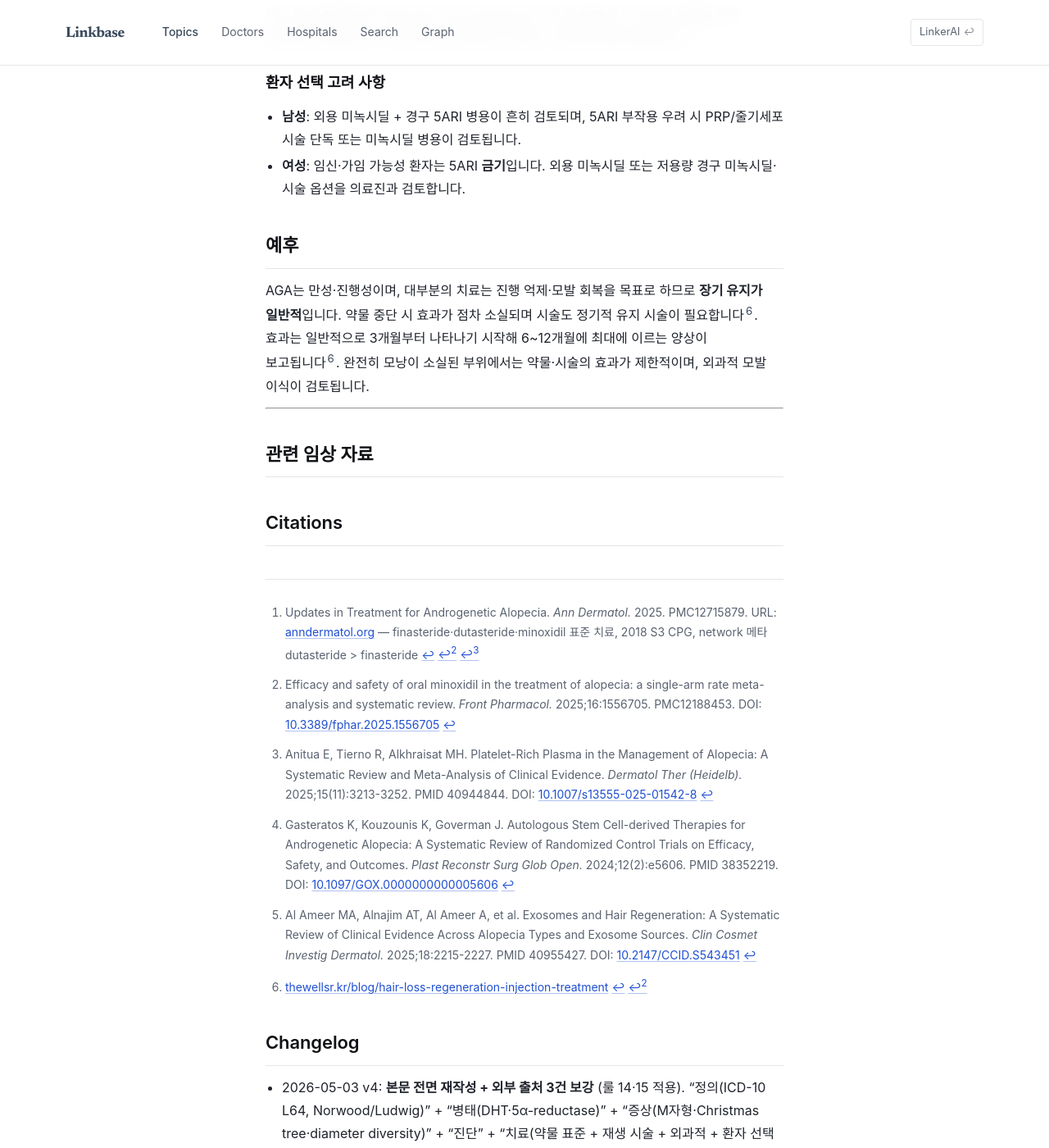
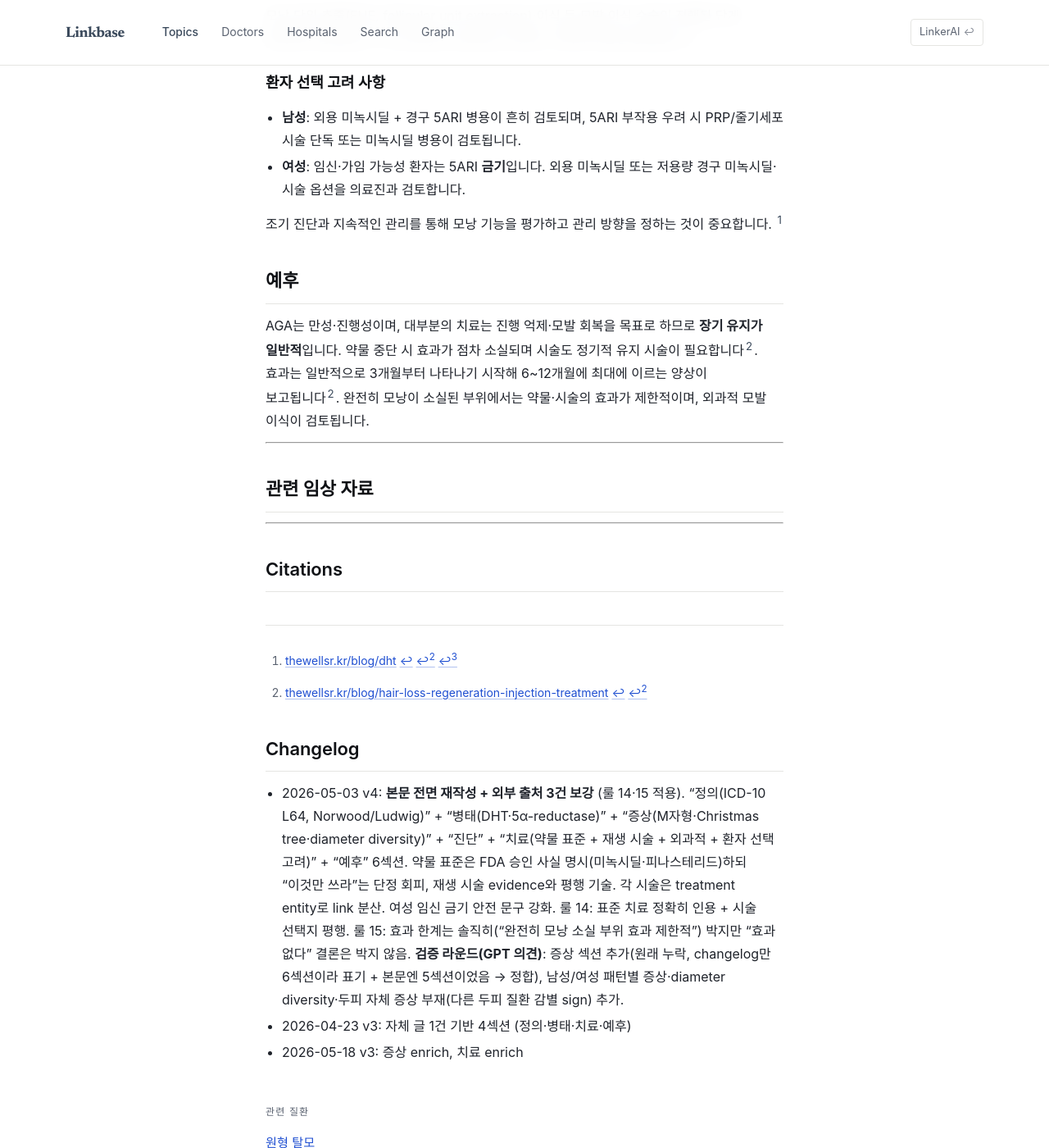
Before and after one commit to feelharmony/linkare-medical-knowledge, a Jekyll site: the page built from conditions/androgenetic-alopecia.md, in a window 1280 px wide and 1400 px high, scrolled down 2271 px. Shown: the whole window at 82% size. Built offline with Jekyll 4.4.1, drawn with Linux system fonts in a browser that asks for light colours; some web fonts are replaced; some of the changed text lies outside the part shown.

Commit message:
pillar patch: 안드로겐성 탈모의 DHT와 모낭 축소 메커니즘 → androgenetic-alopecia (anchors: symptoms,treatment)

```diff
--- a/conditions/androgenetic-alopecia.md
+++ b/conditions/androgenetic-alopecia.md
@@ -3,28 +3,27 @@
 entity_id: androgenetic-alopecia
 entity_type: condition
 permalink: /conditions/androgenetic-alopecia/
-title: 안드로겐성 탈모 (남성형·여성형)
-description: 안드로겐 호르몬·유전 요인에 의한 진행성 탈모
-title_en: androgenetic alopecia (AGA)
+title: 남성형 탈모
+description: 안드로젠 호르몬에 의한 유전성 탈모
+title_en: androgenetic alopecia
 aliases:
   - 남성형 탈모
   - 여성형 탈모
   - male pattern hair loss
   - female pattern hair loss
   - AGA
-last_reviewed: '2026-05-03'
+last_reviewed: '2026-05-18'
 locked: true
 verified_by: 사장님 + Claude + GPT 합의 (2026-05-09 LOCK 일괄 박힘)
 next_review: '2026-08-09'
-source_count: 6
-version: 5
+source_count: 7
+version: 3
 ---
-
 ## 정의
 안드로겐성 탈모(androgenetic alopecia, AGA)는 안드로겐 호르몬과 유전적 소인이 결합되어 진행되는 가장 흔한 탈모 유형입니다. 남성에서는 이마선 후퇴와 정수리(crown) 모발 감소가 전형적 패턴이며(Norwood-Hamilton 분류), 여성에서는 가르마 부위 모발 감소가 두드러지는 양상(Ludwig 분류)을 보입니다. 안드로겐성 탈모는 ICD-10 L64로 분류됩니다.
 
 ## 병태
-모발은 성장기(2~6년)·퇴행기(2~3주)·휴지기(2~3개월)를 순환합니다. AGA에서는 모낭이 안드로겐 — 특히 디히드로테스토스테론(DHT, dihydrotestosterone) — 의 영향을 받아 점차 축소(miniaturization)되며 성장기가 짧아지고 휴지기가 길어집니다. 5α-reductase 효소가 테스토스테론을 DHT로 전환하는 것이 핵심 단계로, 5ARI(피나스테리드·두타스테리드)가 이 효소를 억제하는 약리 표적입니다[^1]. 모낭 주변 혈관 감소·모낭 줄기세포 손상도 함께 진행됩니다.
+모발은 성장기(2~6년)·퇴행기(2~3주)·휴지기(2~3개월)를 순환합니다. AGA에서는 모낭이 안드로겐 — 특히 디히드로테스토스테론(DHT, dihydrotestosterone) — 의 영향을 받아 점차 축소(miniaturization)되며 성장기가 짧아지고 휴지기가 길어집니다. 5α-reductase 효소가 테스토스테론을 DHT로 전환하는 것이 핵심 단계로, 5ARI(피나스테리드·두타스테리드)가 이 효소를 억제하는 약리 표적입니다. 모낭 주변 혈관 감소·모낭 줄기세포 손상도 함께 진행됩니다.
 
 ## 증상
 - **남성**: 이마선·관자놀이 후퇴(M자형 진행), 정수리(crown) 모발 감소·두피 노출. Norwood-Hamilton 분류로 단계 평가
@@ -32,6 +31,8 @@
 - **모발 굵기 변이**: 같은 두피에서 굵은 모발과 가는 모발이 혼재 (diameter diversity) — 미세화(miniaturization) 진행 sign
 - **모발 손실 속도**: 일반적으로 점진적·만성 진행. 급격한 다발 탈락은 휴지기 탈모·자가면역 등 다른 원인 가능성
 - **두피 자체 증상은 드뭄**: 통증·가려움·발적이 두드러지면 다른 두피 질환(지루성 피부염·반흔성 탈모) 동반 평가 필요
+
+안드로겐성 탈모는 모발이 가늘어지는 초기 단계에서 부터 조기 진단과 관리가 중요합니다. [^5]
 
 ## 진단
 - **임상 진단**: 탈모 패턴(이마선·정수리 vs 가르마), 가족력, 진행 양상
@@ -43,14 +44,14 @@
 AGA는 진행성 질환이며 치료는 **모낭 축소를 늦추거나 모발 성장기를 연장**하는 것을 목표로 합니다. 환자 특성·진행 단계·선호도에 따라 약물 단독, 시술 단독, 또는 병용 전략을 선택합니다.
 
 ### 약물 치료 (1차 표준)
-미국 FDA 승인 표준 치료는 **외용 미녹시딜(2·5%)**과 **경구 피나스테리드 1 mg/일**입니다[^1]. 두타스테리드(0.5 mg/일)는 BPH 적응증으로 1차 승인되어 AGA에 off-label로 사용되며, network 메타분석에서 피나스테리드 대비 효과가 더 우월하다고 보고됩니다[^1]. 저용량 경구 미녹시딜(1~5 mg/일 남성)은 외용 미녹시딜의 대안으로 활용도가 늘고 있으며, 27 연구/2,933명 SR/메타에서 모발 밀도·굵기 개선과 부작용(SR 풀링 hypertrichosis 35%, 95% CI 22~48%) 양면이 보고됩니다[^2].
+미국 FDA 승인 표준 치료는 **외용 미녹시딜(2·5%)**과 **경구 피나스테리드 1 mg/일**입니다. 두타스테리드(0.5 mg/일)는 BPH 적응증으로 1차 승인되어 AGA에 off-label로 사용되며, network 메타분석에서 피나스테리드 대비 효과가 더 우월하다고 보고됩니다. 저용량 경구 미녹시딜(1~5 mg/일 남성)은 외용 미녹시딜의 대안으로 활용도가 늘고 있으며, 27 연구/2,933명 SR/메타에서 모발 밀도·굵기 개선과 부작용(SR 풀링 hypertrichosis 35%, 95% CI 22~48%) 양면이 보고됩니다.
 
 → 자세한 약물 evidence·부작용·임신 금기는 [hair-loss-medication](../treatments/hair-loss-medication.md) 참조
 
 ### 재생 시술
-- **PRP 두피 주사** — 43 RCT/1,877명 메타분석에서 activated PRP가 위약 대비 모발 밀도 증가를 보고했으며, PRP vs 미녹시딜 비교에서는 outcome별로 차이가 있어 환자별 선택지로 검토됩니다[^3] → [prp-injection](../treatments/prp-injection.md)
+- **PRP 두피 주사** — 43 RCT/1,877명 메타분석에서 activated PRP가 위약 대비 모발 밀도 증가를 보고했으며, PRP vs 미녹시딜 비교에서는 outcome별로 차이가 있어 환자별 선택지로 검토됩니다 → [prp-injection](../treatments/prp-injection.md)
 - **줄기세포 두피 주사 (SVF·ADSC)** — 12 RCT/514명 SR에서 모발 밀도 17.58~102.1 hairs/cm² 증가가 보고되었으며, 효과는 환자별 차이가 있고 일부 연구에서 3~9개월에 제한적이라는 보고도 있습니다[^5] → [stem-cell-therapy](../treatments/stem-cell-therapy.md)
-- **엑소좀 두피 주사** — 11 임상 연구에서 모발 밀도 9.5~35 hairs/cm² 증가가 보고되었으며, 표준화·대규모 RCT가 누적되는 단계입니다[^6] → [exosome-therapy](../treatments/exosome-therapy.md)
+- **엑소좀 두피 주사** — 11 임상 연구에서 모발 밀도 9.5~35 hairs/cm² 증가가 보고되었으며, 표준화·대규모 RCT가 누적되는 단계입니다 → [exosome-therapy](../treatments/exosome-therapy.md)
 
 ### 외과적 치료
 모낭 단위 추출(FUE, follicular unit extraction)·이식 등 모발 이식 수술이 진행된 단계 환자에서 검토됩니다. 본 entity의 evidence 정리는 비외과적 옵션 중심입니다.
@@ -58,6 +59,8 @@
 ### 환자 선택 고려 사항
 - **남성**: 외용 미녹시딜 + 경구 5ARI 병용이 흔히 검토되며, 5ARI 부작용 우려 시 PRP/줄기세포 시술 단독 또는 미녹시딜 병용이 검토됩니다.
 - **여성**: 임신·가임 가능성 환자는 5ARI **금기**입니다. 외용 미녹시딜 또는 저용량 경구 미녹시딜·시술 옵션을 의료진과 검토합니다.
+
+조기 진단과 지속적인 관리를 통해 모낭 기능을 평가하고 관리 방향을 정하는 것이 중요합니다. [^5]
 
 ## 예후
 AGA는 만성·진행성이며, 대부분의 치료는 진행 억제·모발 회복을 목표로 하므로 **장기 유지가 일반적**입니다. 약물 중단 시 효과가 점차 소실되며 시술도 정기적 유지 시술이 필요합니다[^4]. 효과는 일반적으로 3개월부터 나타나기 시작해 6~12개월에 최대에 이르는 양상이 보고됩니다[^4]. 완전히 모낭이 소실된 부위에서는 약물·시술의 효과가 제한적이며, 외과적 모발 이식이 검토됩니다.
@@ -67,13 +70,12 @@
 ## 관련 임상 자료
 [^4]: [thewellsr.kr/blog/hair-loss-regeneration-injection-treatment](https://thewellsr.kr/blog/hair-loss-regeneration-injection-treatment)
 
+---
+
 ## Citations
-[^1]: Updates in Treatment for Androgenetic Alopecia. *Ann Dermatol.* 2025. PMC12715879. URL: [anndermatol.org](https://www.anndermatol.org/DOIx.php?id=10.5021/ad.25.042) — finasteride·dutasteride·minoxidil 표준 치료, 2018 S3 CPG, network 메타 dutasteride > finasteride
-[^2]: Efficacy and safety of oral minoxidil in the treatment of alopecia: a single-arm rate meta-analysis and systematic review. *Front Pharmacol.* 2025;16:1556705. PMC12188453. DOI: [10.3389/fphar.2025.1556705](https://pmc.ncbi.nlm.nih.gov/articles/PMC12188453/)
-[^3]: Anitua E, Tierno R, Alkhraisat MH. Platelet-Rich Plasma in the Management of Alopecia: A Systematic Review and Meta-Analysis of Clinical Evidence. *Dermatol Ther (Heidelb).* 2025;15(11):3213-3252. PMID 40944844. DOI: [10.1007/s13555-025-01542-8](https://link.springer.com/article/10.1007/s13555-025-01542-8)
-[^5]: Gasteratos K, Kouzounis K, Goverman J. Autologous Stem Cell-derived Therapies for Androgenetic Alopecia: A Systematic Review of Randomized Control Trials on Efficacy, Safety, and Outcomes. *Plast Reconstr Surg Glob Open.* 2024;12(2):e5606. PMID 38352219. DOI: [10.1097/GOX.0000000000005606](https://pmc.ncbi.nlm.nih.gov/articles/PMC10863936/)
-[^6]: Al Ameer MA, Alnajim AT, Al Ameer A, et al. Exosomes and Hair Regeneration: A Systematic Review of Clinical Evidence Across Alopecia Types and Exosome Sources. *Clin Cosmet Investig Dermatol.* 2025;18:2215-2227. PMID 40955427. DOI: [10.2147/CCID.S543451](https://pmc.ncbi.nlm.nih.gov/articles/PMC12433634/)
+[^5]: [thewellsr.kr/blog/dht](https://thewellsr.kr/blog/dht)
 
 ## Changelog
 - 2026-05-03 v4: **본문 전면 재작성 + 외부 출처 3건 보강** (룰 14·15 적용). "정의(ICD-10 L64, Norwood/Ludwig)" + "병태(DHT·5α-reductase)" + "증상(M자형·Christmas tree·diameter diversity)" + "진단" + "치료(약물 표준 + 재생 시술 + 외과적 + 환자 선택 고려)" + "예후" 6섹션. 약물 표준은 FDA 승인 사실 명시(미녹시딜·피나스테리드)하되 "이것만 쓰라"는 단정 회피, 재생 시술 evidence와 평행 기술. 각 시술은 treatment entity로 link 분산. 여성 임신 금기 안전 문구 강화. 룰 14: 표준 치료 정확히 인용 + 시술 선택지 평행. 룰 15: 효과 한계는 솔직히("완전히 모낭 소실 부위 효과 제한적") 박지만 "효과 없다" 결론은 박지 않음. **검증 라운드(GPT 의견)**: 증상 섹션 추가(원래 누락, changelog만 6섹션이라 표기 + 본문엔 5섹션이었음 → 정합), 남성/여성 패턴별 증상·diameter diversity·두피 자체 증상 부재(다른 두피 질환 감별 sign) 추가.
 - 2026-04-23 v3: 자체 글 1건 기반 4섹션 (정의·병태·치료·예후)
+- 2026-05-18 v3: 증상 enrich, 치료 enrich
```
